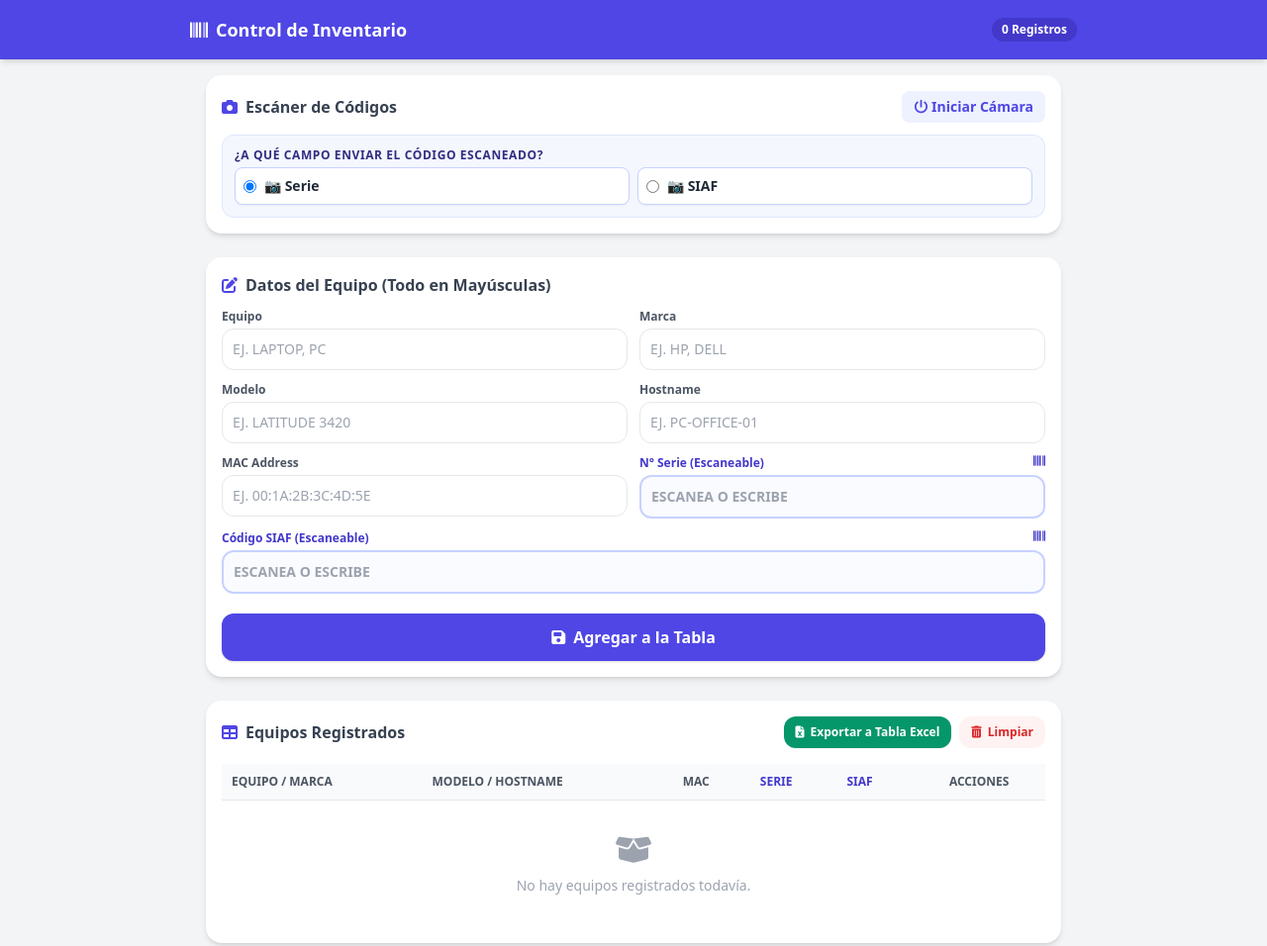
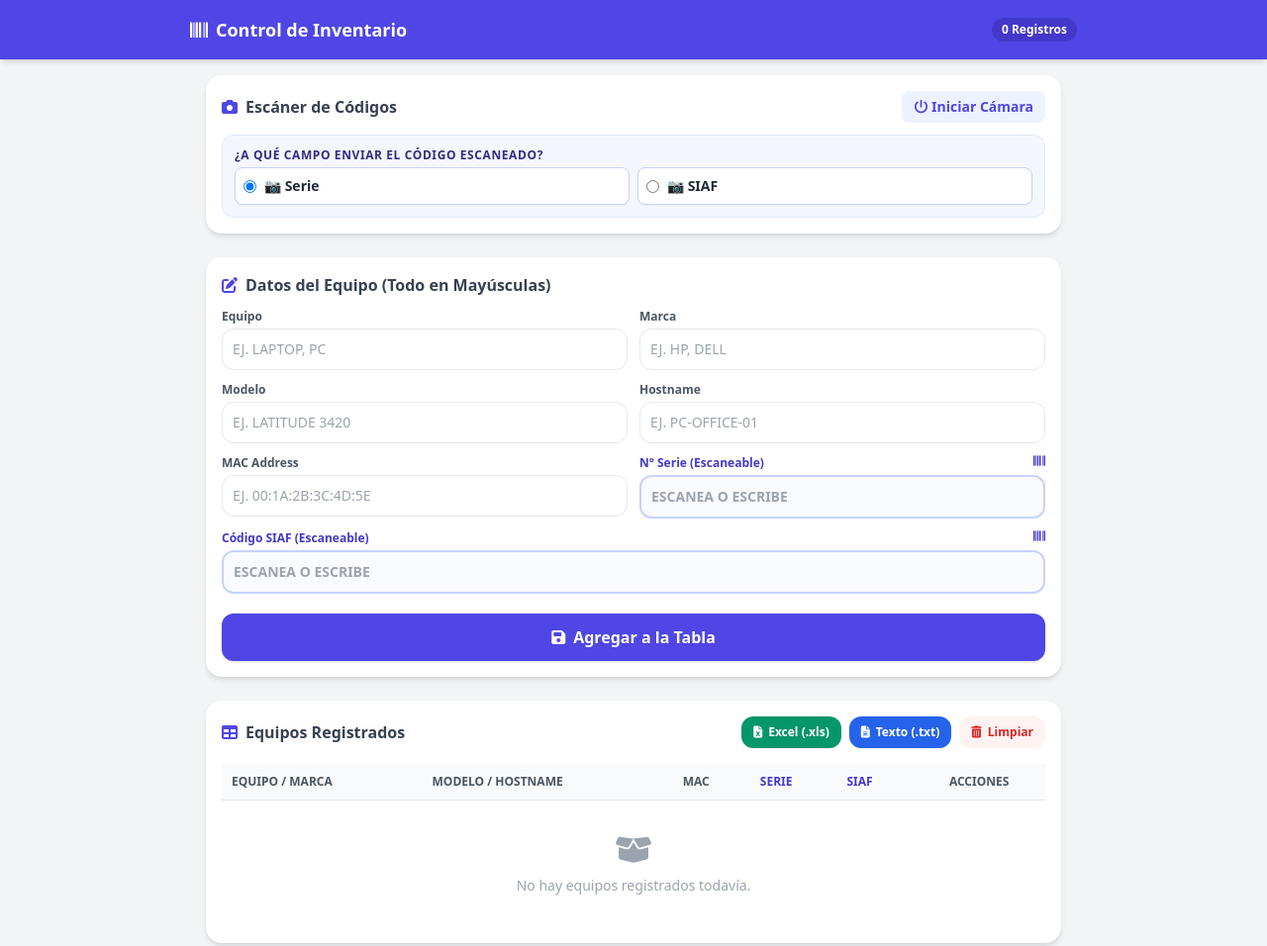
Before and after one commit to JuanAntonioHernandezMarquez/INVENTARIO, a plain HTML site: page index.html in a window 1280 px wide. Shown: the whole page at 99% size. Drawn offline with nearby package versions, Linux system fonts and the light colour scheme.

Commit message:
txt index.html

```diff
--- a/index.html
+++ b/index.html
@@ -121,9 +121,12 @@
                 <h2 class="font-bold text-gray-700 flex items-center gap-2">
                     <i class="fa-solid fa-table text-indigo-600"></i> Equipos Registrados
                 </h2>
-                <div class="flex gap-2">
+                <div class="flex flex-wrap gap-2">
                     <button onclick="exportToExcelTable()" class="bg-emerald-600 hover:bg-emerald-700 text-white px-3 py-2 rounded-xl text-xs font-bold transition flex items-center justify-center gap-1.5 shadow-sm">
-                        <i class="fa-solid fa-file-excel"></i> Exportar a Tabla Excel
+                        <i class="fa-solid fa-file-excel"></i> Excel (.xls)
+                    </button>
+                    <button onclick="exportToTXT()" class="bg-blue-600 hover:bg-blue-700 text-white px-3 py-2 rounded-xl text-xs font-bold transition flex items-center justify-center gap-1.5 shadow-sm">
+                        <i class="fa-solid fa-file-lines"></i> Texto (.txt)
                     </button>
                     <button onclick="clearAllData()" class="bg-red-50 hover:bg-red-100 text-red-600 px-3 py-2 rounded-xl text-xs font-bold transition flex items-center justify-center gap-1.5">
                         <i class="fa-solid fa-trash-can"></i> Limpiar
@@ -317,7 +320,7 @@
             }
         }
 
-        // Exportar como Tabla de Excel real (formato HTML Table con celdas de texto)
+        // Exportar como Tabla de Excel real (.xls)
         function exportToExcelTable() {
             if (inventory.length === 0) {
                 alert("No hay datos para exportar.");
@@ -380,6 +383,30 @@
             a.click();
             document.body.removeChild(a);
         }
+
+        // Exportar como Archivo de Texto (.txt) ordenado en formato de tabla de texto
+        function exportToTXT() {
+            if (inventory.length === 0) {
+                alert("No hay datos para exportar.");
+                return;
+            }
+
+            // Encabezados tabulados o separados por espacios limpios
+            let txtContent = "EQUIPO\tMARCA\tMODELO\tHOSTNAME\tMAC\tSERIE\tSIAF\n";
+
+            inventory.forEach(item => {
+                txtContent += `${item.equipo}\t${item.marca}\t${item.modelo}\t${item.hostname}\t${item.mac}\t${item.serie}\t${item.siaf}\n`;
+            });
+
+            const blob = new Blob([txtContent], { type: 'text/plain;charset=utf-8;' });
+            const url = URL.createObjectURL(blob);
+            const a = document.createElement('a');
+            a.href = url;
+            a.download = `inventario_equipos_${new Date().toISOString().slice(0,10)}.txt`;
+            document.body.appendChild(a);
+            a.click();
+            document.body.removeChild(a);
+        }
     </script>
 </body>
 </html>
```
